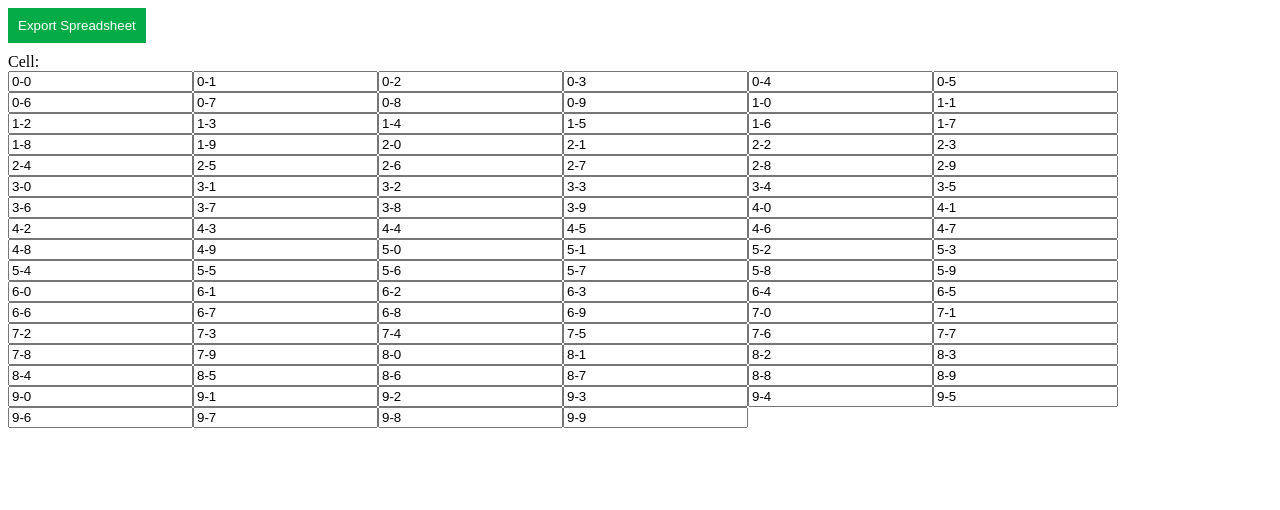
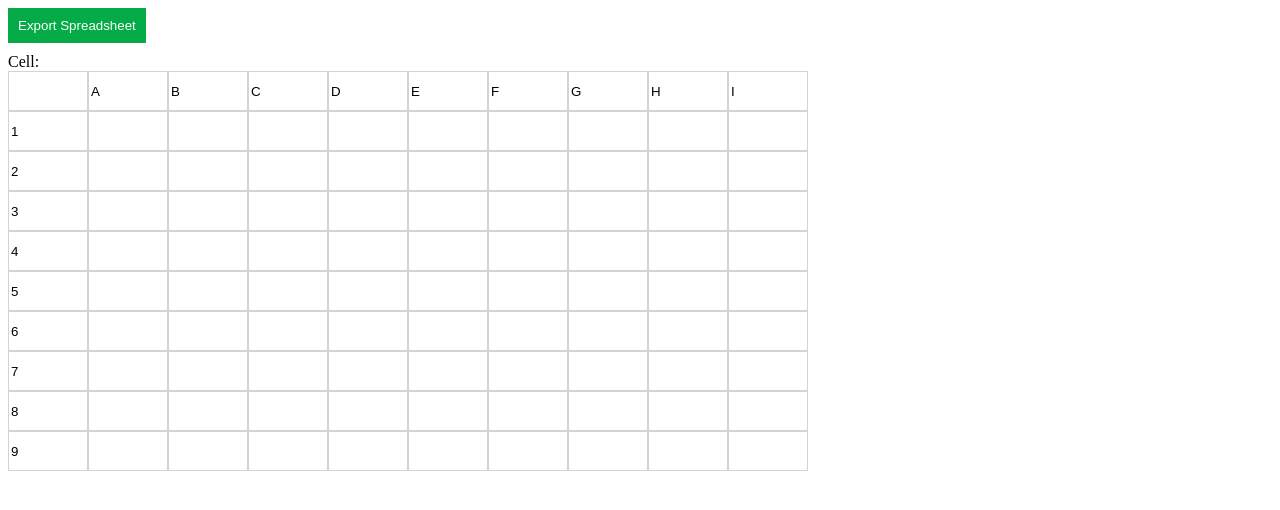
Before and after one commit to hyoloui/spreadsheet-app, a plain HTML site: page index.html in a window 1280 px wide. Drawn offline with Linux system fonts and the light colour scheme.

Commit message:
feat: row, col style
- 각 row 별로 div 태그를 감싸 영역을 지정합니다
- 행, 렬의 위치 문자를 지정합니다
- .css 파일로 스타일링 합니다

```diff
--- a/script.js
+++ b/script.js
@@ -20,7 +20,23 @@ function initSpreadsheet() {
   for (let i = 0; i < ROWS; i += 1) {
     const row = [];
     for (let j = 0; j < COLS; j += 1) {
-      const cell = new Cell(false, false, i + "-" + j, i, j, false);
+      let cellData = "";
+
+      // 모든 셀의 첫번째 열에는 1, 2, 3, 4, 5, 6, 7, 8, 9, 10
+      if (j === 0) {
+        cellData = i;
+      }
+      // 모든 셀의 첫번째 행에는 A, B, C, D, E, F, G, H, I, J
+      if (i === 0) {
+        cellData = String.fromCharCode(65 + j - 1);
+      }
+
+      // 0-0 에는 빈 문자열
+      if (i === 0 && j === 0) {
+        cellData = "";
+      }
+
+      const cell = new Cell(false, false, cellData, i, j, false);
       row.push(cell); // 0-0, 0-1, 0-2, ...
     }
     spreadsheet.push(row);
@@ -31,7 +47,7 @@ function initSpreadsheet() {
 
 function createCellElement(cell) {
   const cellEl = document.createElement("input");
-  cellEl.classname = "cell";
+  cellEl.className = "cell";
   cellEl.id = "cell_" + cell.row + cell.column;
   cellEl.value = cell.data;
   cellEl.disabled = cell.disabled;
@@ -40,10 +56,15 @@ function createCellElement(cell) {
 
 function drawSheet() {
   for (let i = 0; i < spreadsheet.length; i += 1) {
+    const rowContainerEl = document.createElement("div");
+    rowContainerEl.className = "cell-row";
+
     for (let j = 0; j < spreadsheet[i].length; j += 1) {
       const cell = spreadsheet[i][j];
       const cellEl = createCellElement(cell);
-      spreadSheetContainer.appendChild(cellEl);
+      rowContainerEl.appendChild(cellEl);
     }
+
+    spreadSheetContainer.appendChild(rowContainerEl);
   }
 }
--- a/styles.css
+++ b/styles.css
@@ -7,3 +7,15 @@
   margin-bottom: 10px;
   cursor: pointer;
 }
+
+.cell-row {
+  display: flex;
+}
+
+.cell {
+  width: 80px;
+  height: 40px;
+  border: 1px solid lightgray;
+  outline: none;
+  box-sizing: border-box;
+}
```
